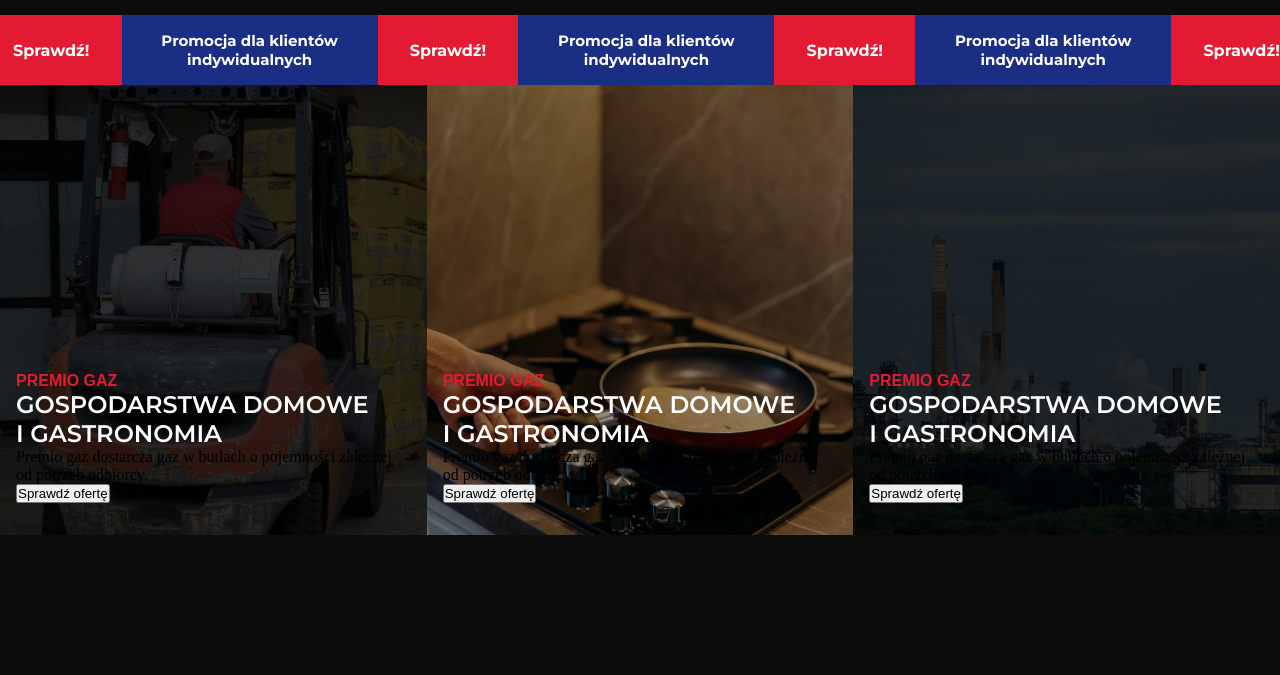
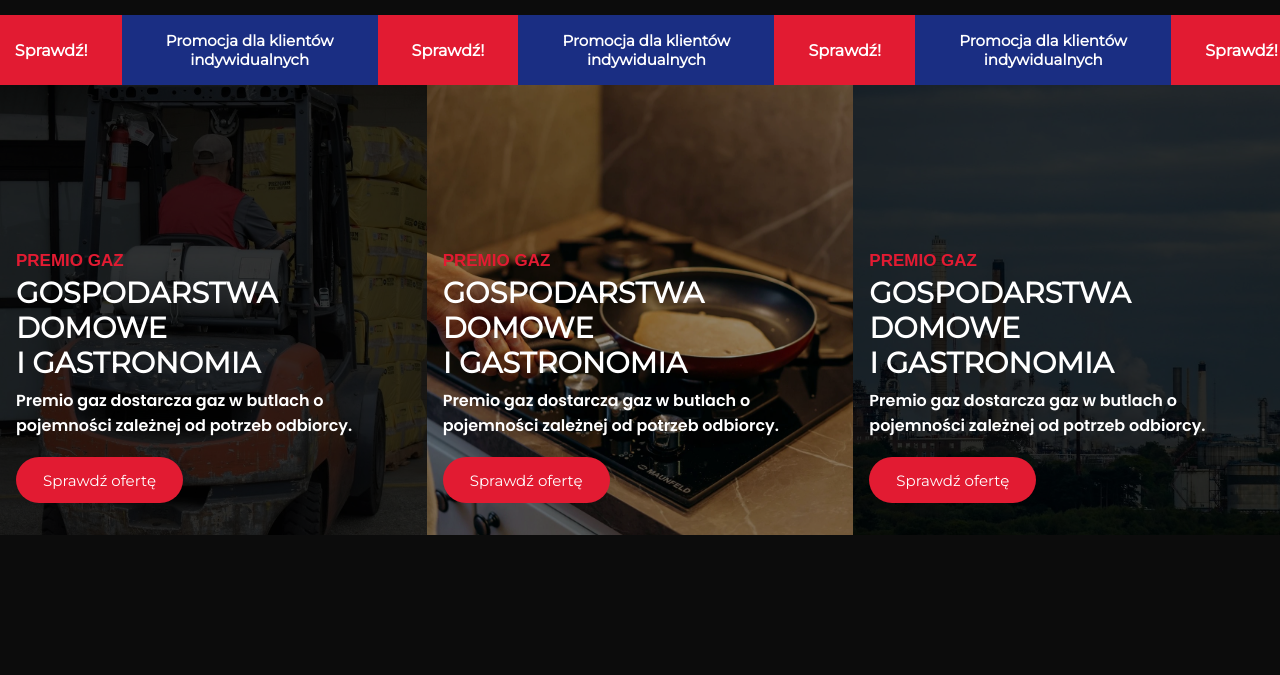
Before and after one commit to Kuba1507/PremioGaz, a website: page index.html in a window 1280 px wide. Shown: the part 125-800 px from the top of the page. Drawn offline with nearby package versions, Linux system fonts and the light colour scheme.

Commit message:
working on a main slider

```diff
--- a/index.html
+++ b/index.html
@@ -7,7 +7,8 @@
     <title>PremioGaz</title>
     <link rel="preconnect" href="https://fonts.googleapis.com">
     <link rel="preconnect" href="https://fonts.gstatic.com" crossorigin>
-    <link href="https://fonts.googleapis.com/css2?family=Montserrat:ital,wght@0,100..900;1,100..900&display=swap"
+    <link
+        href="https://fonts.googleapis.com/css2?family=Montserrat:ital@0;1&family=Poppins:ital,wght@0,100;0,200;0,300;0,400;0,500;0,600;0,700;0,800;0,900;1,100;1,200;1,300;1,400;1,500;1,600;1,700;1,800;1,900&display=swap"
         rel="stylesheet">
     <link rel="stylesheet" href="https://cdn.jsdelivr.net/npm/swiper@11/swiper-bundle.min.css" />
     <link rel="stylesheet" href="dist/css/hamburger.min.css">
--- a/src/sass/_main.scss
+++ b/src/sass/_main.scss
@@ -135,7 +135,9 @@
 	}
 
 	.company-name {
+		margin-bottom: 0.25em;
 		font-family: 'Monsterrat', sans-serif;
+		font-size: 1.7rem;
 		font-weight: 600;
 		color: $theme-red;
 		text-transform: uppercase;
@@ -145,8 +147,34 @@
 		position: relative;
 		font-family: 'Montserrat', sans-serif;
 		font-weight: 600;
+		font-size: 2.9rem;
 		color: $pure-white;
 		text-transform: uppercase;
+	}
+
+	.subheading-description {
+		margin: 0.5em 0;
+		font-family: 'Poppins', sans-serif;
+		font-weight: 600;
+		color: $pure-white;
+		max-width: 350px;
+	}
+
+	.cta-button {
+		margin-top: 0.75em;
+		padding: 0.9em 1.8em;
+		font-family: 'Montserrat', sans-serif;
+		font-size: 1.5rem;
+		color: $pure-white;
+		background-color: $theme-red;
+		border: none;
+		border-radius: 32px;
+		transition: background-color 0.3s;
+		cursor: pointer;
+
+		&:hover {
+			background-color: $theme-blue;
+		}
 	}
 
 	.welcome-section {
@@ -200,7 +228,7 @@
 					align-items: flex-start;
 					justify-content: flex-end;
 					padding: 2em 1em;
-					background-position: center;
+					background-position: 50% 90%;
 					background-size: cover;
 					background-repeat: no-repeat;
 
```
Also changed, not shown: dist/css/style.min.css.
